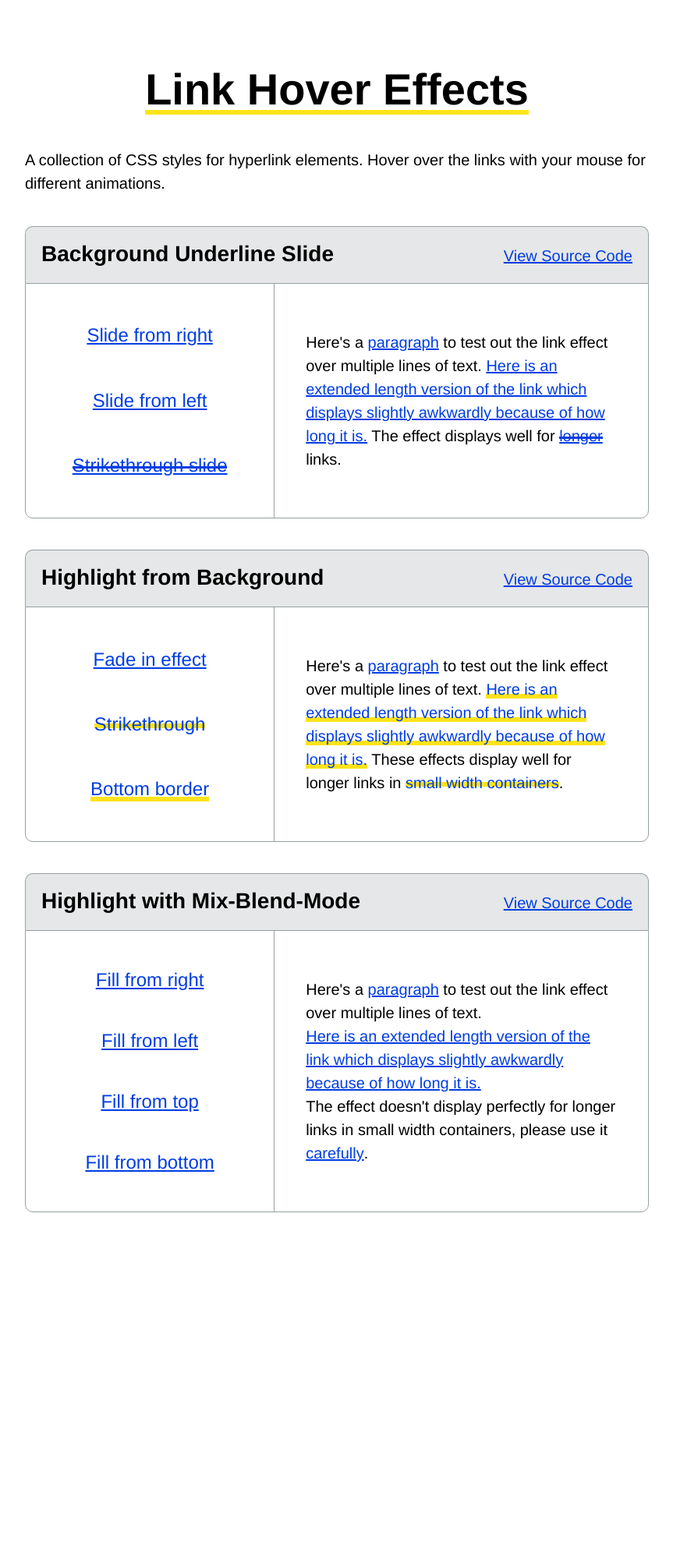
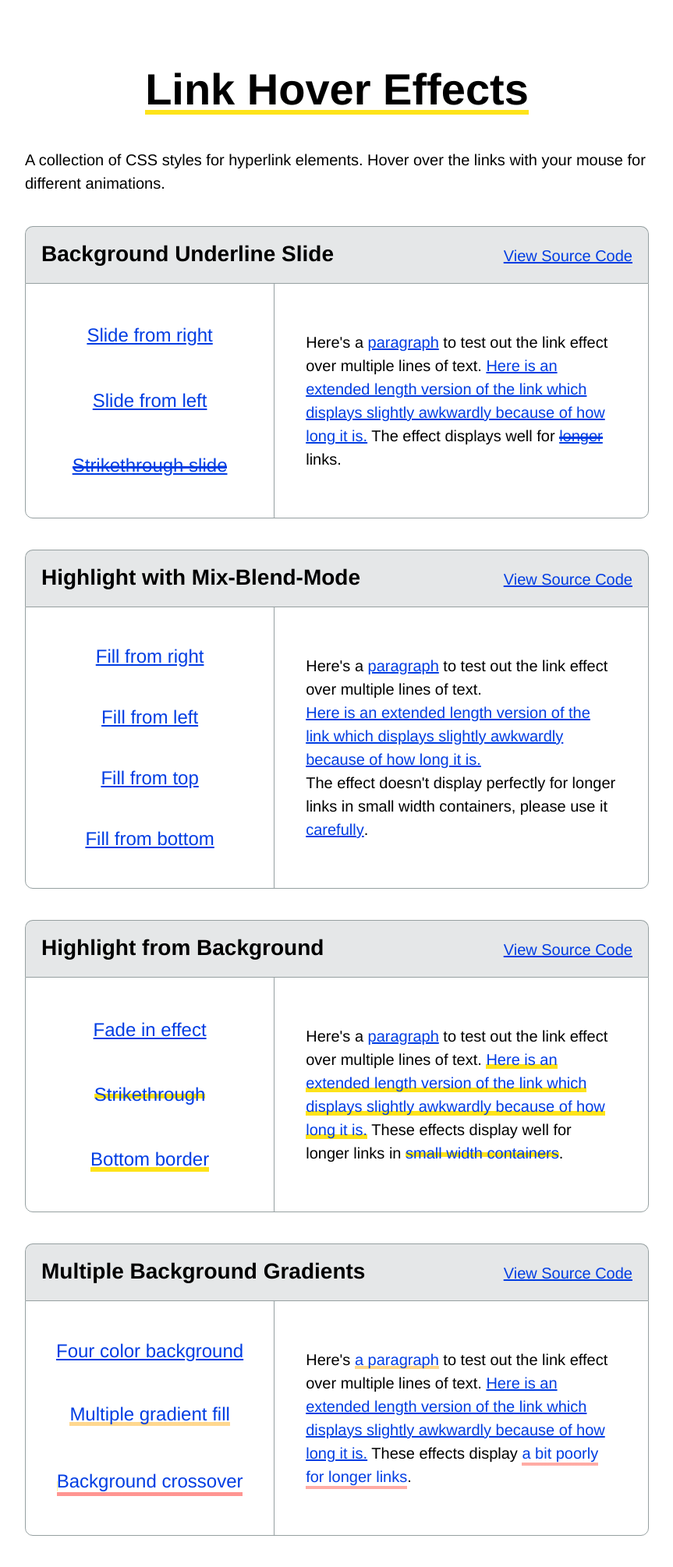
Before and after one commit to jhancock532/link-hover-effects, a Jekyll site: the page built from index.html, in a window 1280 px wide. Shown: the whole page at 78% size, without its empty margins (208-1071 px from the left). Built offline with Jekyll 4.4.1, drawn with Linux system fonts in a browser that asks for light colours; some web fonts are replaced; before the commit the page ends 1595 px from its top, so only the background shows below that.

Commit message:
Multiple background gradients

```diff
--- a/Gemfile
+++ b/Gemfile
@@ -27,6 +27,3 @@ end
 
 # Performance-booster for watching directories on Windows
 gem "wdm", "~> 0.1.1", :platforms => [:mingw, :x64_mingw, :mswin]
-
-# Add browser specific CSS rules automatically.
-gem 'jekyll-autoprefixer'
--- a/_config.yml
+++ b/_config.yml
@@ -31,7 +31,6 @@ github_username: jhancock532
 #theme:
 plugins:
   - jekyll-feed
-  - jekyll-autoprefixer
 
 # Exclude from processing.
 # The following items will not be processed, by default.
--- /dev/null
+++ b/_includes/multiple-background-gradients.html
@@ -0,0 +1,21 @@
+<div class="card">
+  <div class="card__header">
+    <h1 class="card__title">Multiple Background Gradients</h1>
+    <p class="card__link-to-code"><a href="{{ site.baseurl }}/code-extracts/multiple-background-gradients.html">View
+        Source Code</a></p>
+  </div>
+
+  <div class="card__link-display-container">
+    <div class="card__link-container">
+      <a class="card__link link--four-color-background" href="#">Four color background</a>
+      <a class="card__link link--multi-gradient-fill" href="#">Multiple gradient fill</a>
+      <a class="card__link link--background-crossover" href="#">Background crossover</a>
+    </div>
+    <div class="card__paragraph-container">
+      <p>Here's <a href="#" class="link--multi-gradient-fill">a paragraph</a> to test out the link effect over multiple
+        lines of text. <a href="#" class="link--four-color-background">Here is an extended length version of the link
+          which displays slightly awkwardly because of how long it is.</a> These effects display <a
+          class="link--background-crossover" href="#">a bit poorly for longer links</a>.</p>
+    </div>
+  </div>
+</div>
--- a/_sass/_variables.scss
+++ b/_sass/_variables.scss
@@ -24,6 +24,14 @@ $color--black: rgb(0, 0, 0);
 
 $color--primary: $color--yellow;
 $color--secondary: $color--blue;
+
+// Color gradient taken from https://mycolor.space/?hex=%23845EC2&sub=1
+$color--gradient-1: #845ec2;
+$color--gradient-2: #d65db1;
+$color--gradient-3: #ff6f91;
+$color--gradient-4: #ff9671;
+$color--gradient-5: #ffc75f;
+$color--gradient-6: #f9f871;
 
 /* Card Variables */
 
--- /dev/null
+++ b/_sass/link-styles/_multiple-background-gradients.scss
@@ -0,0 +1,102 @@
+.link {
+    &--background-crossover {
+        text-decoration: none;
+        padding: 5px 0;
+        background-image: linear-gradient(
+                to right,
+                rgba($color--primary, 0.5) 0%,
+                rgba($color--primary, 0.5) 50%,
+                transparent 50%,
+                transparent 100%
+            ),
+            linear-gradient(
+                to left,
+                rgba($color--primary, 0.5) 0%,
+                rgba($color--primary, 0.5) 50%,
+                transparent 50%,
+                transparent 100%
+            ),
+            linear-gradient(
+                rgba($color--green, 0.5) 0%,
+                rgba($color--green, 0.5) 50%,
+                transparent 50%,
+                transparent 100%
+            ),
+            linear-gradient(
+                transparent 0%,
+                transparent 50%,
+                rgba($color--green, 0.5) 50%,
+                rgba($color--green, 0.5) 100%
+            ),
+            linear-gradient(rgba($color--red, 0.5), rgba($color--red, 0.5));
+
+        background-size: 200% 1ex, 200% 1ex, 1ex 200%, 1ex 200%, 100% 0.4ex;
+        background-repeat: no-repeat, no-repeat, no-repeat, no-repeat, no-repeat;
+        background-position: 100% calc(50% + 0.5ex), 0% calc(50% - 0.5ex), left 100%, right 0%, left calc(50% + 1.3ex);
+        background-blend-mode: hard-light;
+        transition: background-position 0.6s ease;
+
+        &:hover {
+            background-position: 0% calc(50% + 0.5ex), 100% calc(50% - 0.5ex), left 0%, right 100%,
+                left calc(100% + 1.3ex);
+        }
+    }
+
+    &--four-color-background {
+        background-image: linear-gradient(
+                to right,
+                rgba($color--gradient-5, 0.5) 0%,
+                rgba($color--gradient-5, 0.5) 50%,
+                transparent 50%,
+                transparent 100%
+            ),
+            linear-gradient(
+                to left,
+                rgba($color--gradient-4, 0.5) 0%,
+                rgba($color--gradient-4, 0.5) 50%,
+                transparent 50%,
+                transparent 100%
+            ),
+            linear-gradient(
+                rgba($color--gradient-6, 0.5) 0%,
+                rgba($color--gradient-6, 0.5) 50%,
+                transparent 50%,
+                transparent 100%
+            ),
+            linear-gradient(
+                transparent 0%,
+                transparent 50%,
+                rgba($color--gradient-3, 0.5) 50%,
+                rgba($color--gradient-3, 0.5) 100%
+            );
+
+        background-size: 200% 25%, 200% 25%, 100% 50%, 100% 50%;
+        background-repeat: no-repeat, no-repeat, no-repeat, no-repeat;
+        background-position: right 33%, left 66%, left -50%, right 150%;
+
+        transition: background-position 0.6s cubic-bezier(0.83, 0, 0.17, 1);
+        // See https://easings.net/ for more transitions.
+
+        &:hover {
+            background-position: 0% 33.33%, 100% 66.66%, left 0%, right 100%;
+        }
+    }
+
+    &--multi-gradient-fill {
+        padding: 2px 0;
+        text-decoration: none;
+        background-image: linear-gradient(45deg, rgba($color--gradient-4, 0.5) 0%, transparent 50%, transparent 100%),
+            linear-gradient(45deg, transparent 0%, transparent 50%, rgba($color--gradient-6, 0.5) 100%),
+            linear-gradient(rgba($color--gradient-5, 0.7), rgba($color--gradient-5, 0.7));
+        background-size: 200% 200%, 200% 200%, 100% 0.4ex;
+        background-repeat: no-repeat;
+        background-position: 100% 0, 0% 100%, 0 calc(50% + 1ex);
+
+        transition: all 0.6s ease;
+
+        &:hover {
+            background-position: 0 100%, 100% 0, 0 50%;
+            background-size: 200% 200%, 200% 200%, 100% 66%;
+        }
+    }
+}
--- a/_sass/main.scss
+++ b/_sass/main.scss
@@ -10,6 +10,7 @@
 @import 'link-styles/highlight-mix-blend-mode';
 @import 'link-styles/highlight-background';
 @import 'link-styles/background-underline-slide';
+@import 'link-styles/multiple-background-gradients';
 
 //Pages
 @import 'layouts/page';
--- a/index.html
+++ b/index.html
@@ -9,6 +9,8 @@ layout: page
 
 {% include background-underline-slide.html %}
 
+{% include highlight-with-mix-blend-mode.html %}
+
 {% include highlight-with-background.html %}
 
-{% include highlight-with-mix-blend-mode.html %}
+{% include multiple-background-gradients.html %}
```
Also changed, not shown: _includes/highlight-with-background.html (+6 -2 lines), _includes/highlight-with-mix-blend-mode.html (+7 -2 lines), code-extracts/multiple-background-gradients.markdown (added, +108 -0 lines), Gemfile.lock.
